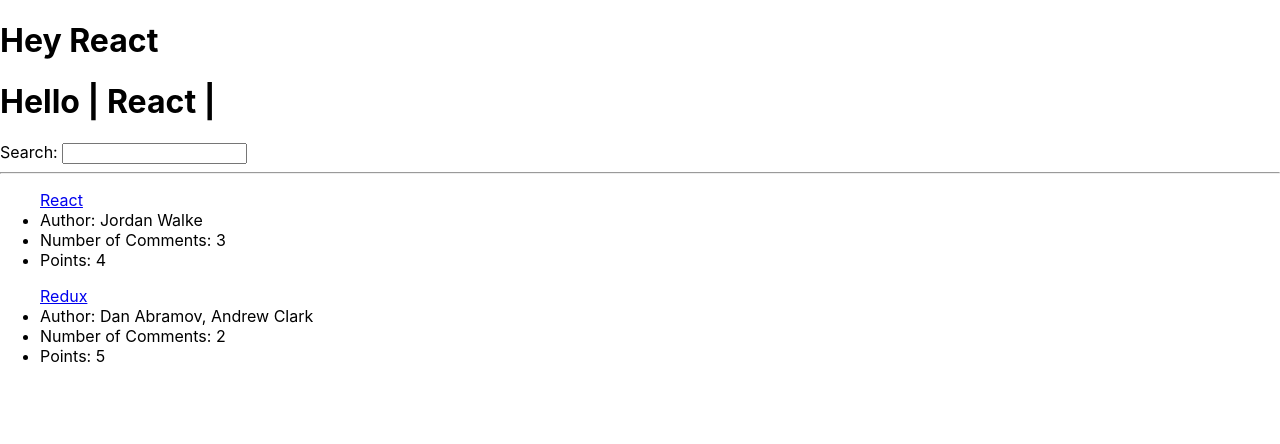
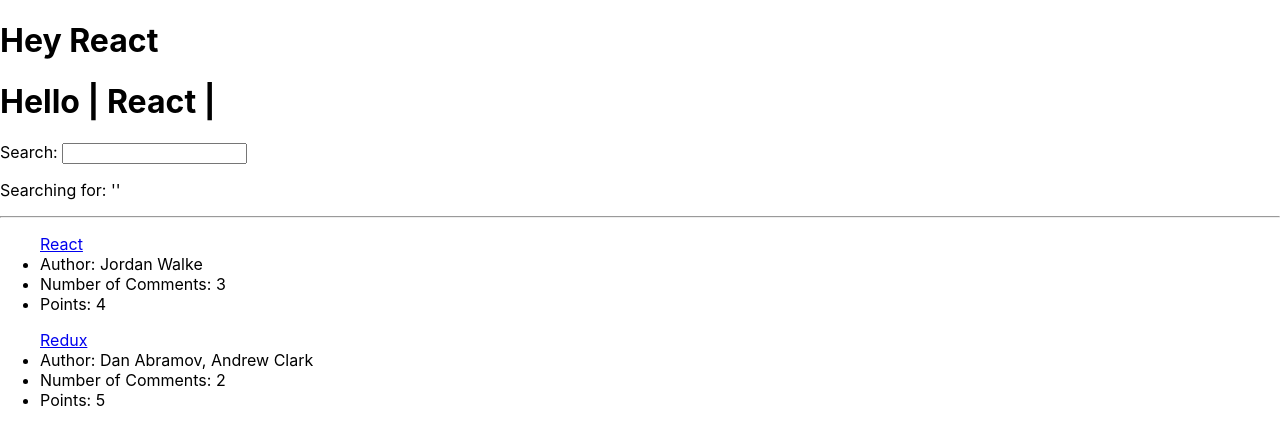
Before and after one commit to toddnguyen47/road-to-react-robin-wieruch, a React (Create React App) app in the folder hacker-stories/: page / in a window 1280 px wide. Shown: the top 444 px of the page. Built offline with nearby package versions, Linux system fonts and the light colour scheme.

Commit message:
Add a state

```diff
--- a/hacker-stories/src/App.js
+++ b/hacker-stories/src/App.js
@@ -60,8 +60,11 @@
     },
   ];
 
-  const handleChange = (event) => {
+  const [searchTerm, setSearchTerm] = React.useState();
+
+  const handleInputChange = (event) => {
     console.log(event.target.value);
+    setSearchTerm(event.target.value);
   };
 
   return (
@@ -75,7 +78,11 @@
         <h1>Hello {getTitle("React")}</h1>
 
         <label htmlFor="search">Search: </label>
-        <input id="search" type="text" onChange={handleChange} />
+        <input id="search" type="text" onChange={handleInputChange} />
+
+        <p>
+          Searching for: '<strong>{searchTerm}</strong>'
+        </p>
       </div>
 
       <hr />
```
